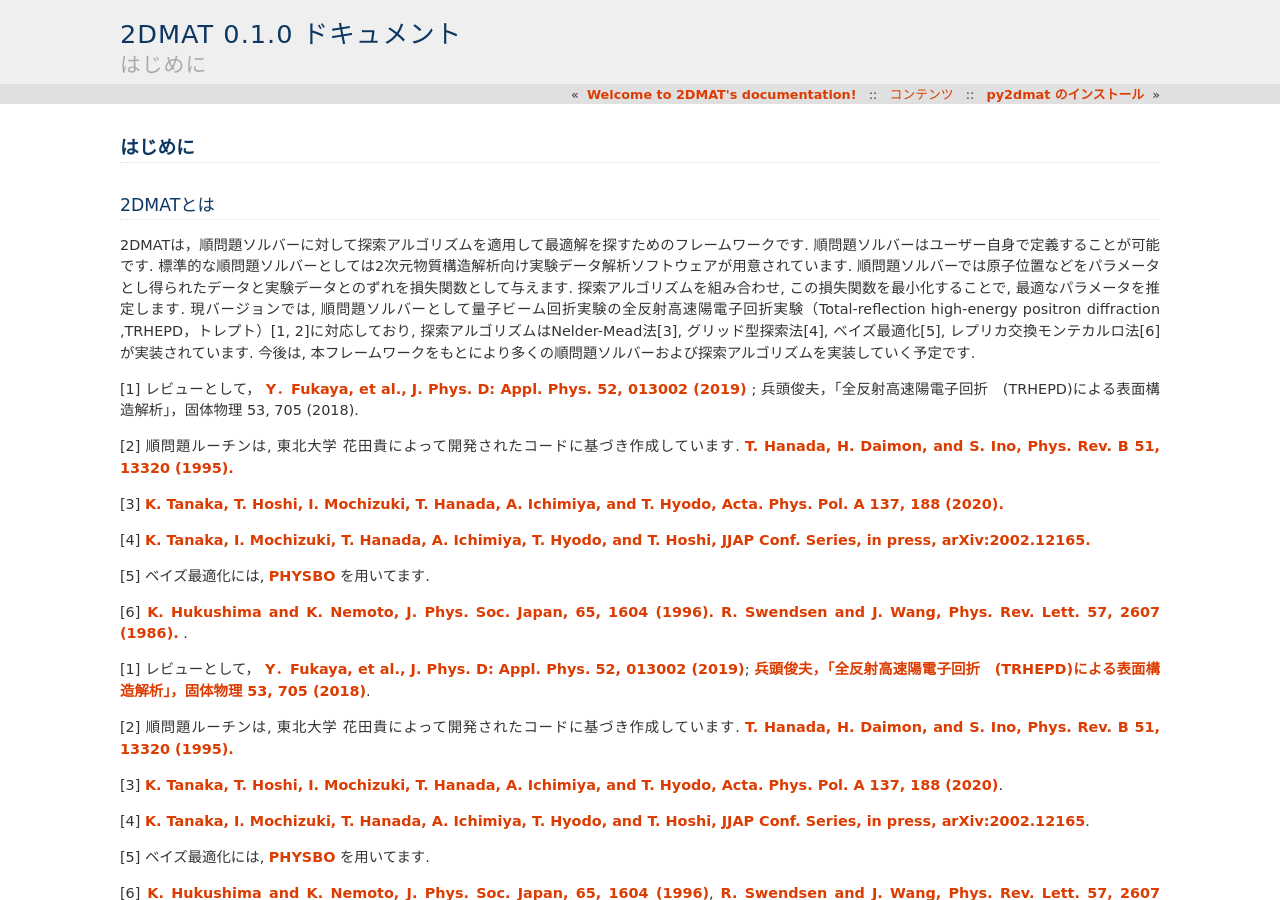
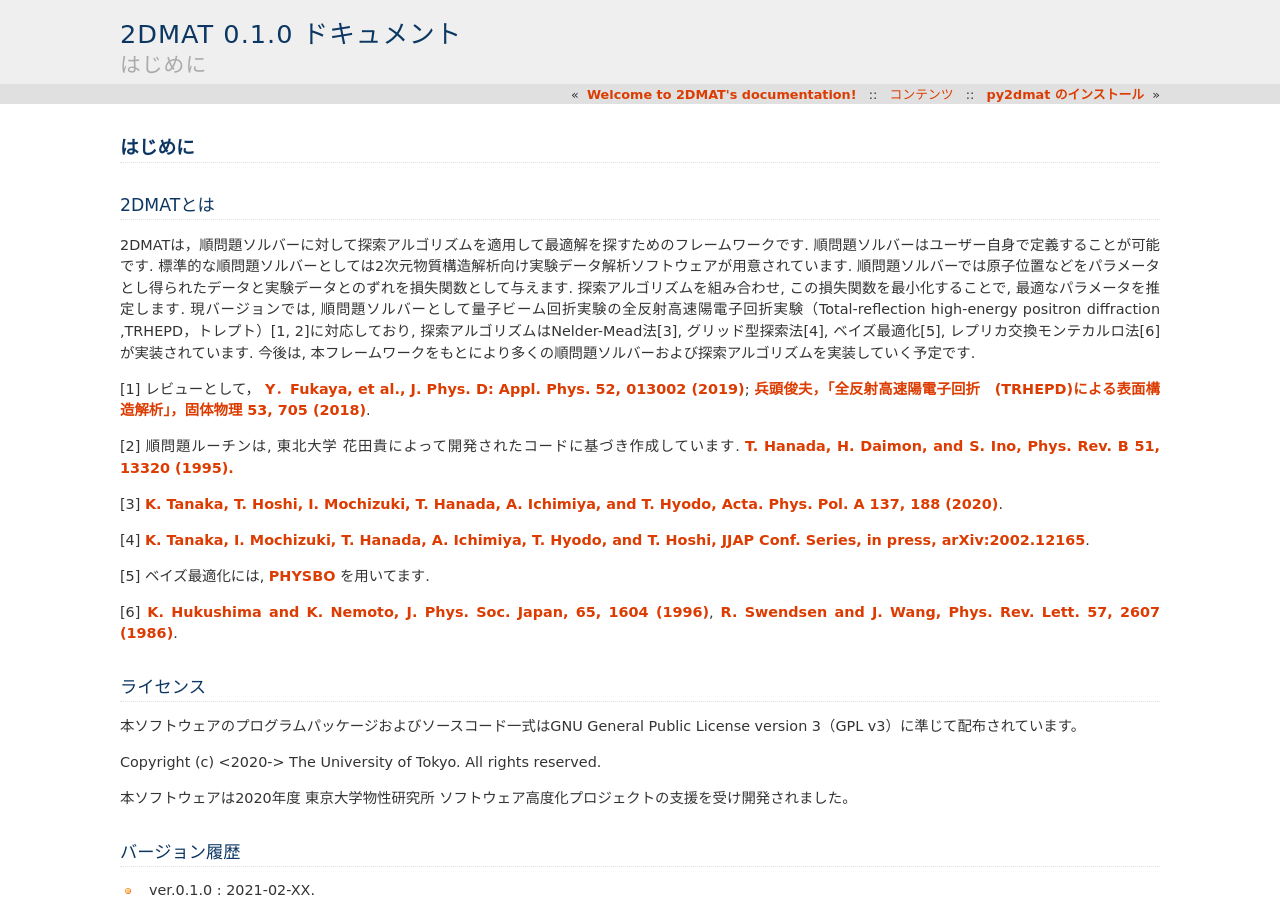
Before and after one commit to issp-center-dev/2DMAT, a Sphinx documentation site: the page built from doc/ja/source/introduction.rst, in a window 1280 px wide and 900 px high. Built offline with Sphinx 7.4.7, drawn with Linux system fonts in a browser that asks for light colours.

Commit message:
update docs

```diff
--- a/doc/ja/source/introduction.rst
+++ b/doc/ja/source/introduction.rst
@@ -5,19 +5,6 @@
 ----------------------
 
 2DMATは，順問題ソルバーに対して探索アルゴリズムを適用して最適解を探すためのフレームワークです.  順問題ソルバーはユーザー自身で定義することが可能です. 標準的な順問題ソルバーとしては2次元物質構造解析向け実験データ解析ソフトウェアが用意されています. 順問題ソルバーでは原子位置などをパラメータとし得られたデータと実験データとのずれを損失関数として与えます.  探索アルゴリズムを組み合わせ, この損失関数を最小化することで, 最適なパラメータを推定します. 現バージョンでは, 順問題ソルバーとして量子ビーム回折実験の全反射高速陽電子回折実験（Total-reflection high-energy positron diffraction ,TRHEPD，トレプト）[1, 2]に対応しており,   探索アルゴリズムはNelder-Mead法[3], グリッド型探索法[4], ベイズ最適化[5], レプリカ交換モンテカルロ法[6]が実装されています. 今後は, 本フレームワークをもとにより多くの順問題ソルバーおよび探索アルゴリズムを実装していく予定です.
-
-[1] レビューとして， `Y．Fukaya, et al., J. Phys. D: Appl. Phys. 52, 013002 (2019) <https://iopscience.iop.org/article/10.1088/1361-6463/aadf14/meta>`_ ;
-兵頭俊夫，「全反射高速陽電子回折　(TRHEPD)による表面構造解析」，固体物理 53, 705 (2018).
-
-[2] 順問題ルーチンは, 東北大学 花田貴によって開発されたコードに基づき作成しています. `T. Hanada, H. Daimon, and S. Ino, Phys. Rev. B 51, 13320 (1995). <https://journals.aps.org/prb/abstract/10.1103/PhysRevB.51.13320>`_
-
-[3] `K. Tanaka, T. Hoshi, I. Mochizuki, T. Hanada, A. Ichimiya, and T. Hyodo, Acta. Phys. Pol. A 137, 188 (2020). <http://przyrbwn.icm.edu.pl/APP/PDF/137/app137z2p25.pdf>`_
-
-[4] `K. Tanaka, I. Mochizuki, T. Hanada, A. Ichimiya, T. Hyodo, and T. Hoshi, JJAP Conf. Series, in press, arXiv:2002.12165. <https://arxiv.org/abs/2002.12165>`_
-
-[5] ベイズ最適化には, `PHYSBO <https://www.pasums.issp.u-tokyo.ac.jp/physbo>`_ を用いてます.
-
-[6] `K. Hukushima and K. Nemoto, J. Phys. Soc. Japan, 65, 1604 (1996). <https://journals.jps.jp/doi/10.1143/JPSJ.65.1604>`_  `R. Swendsen and J. Wang, Phys. Rev. Lett. 57, 2607 (1986). <https://journals.aps.org/prl/abstract/10.1103/PhysRevLett.57.2607>`_ .
 
 [1] レビューとして， `Y．Fukaya, et al., J. Phys. D: Appl. Phys. 52, 013002 (2019) <https://iopscience.iop.org/article/10.1088/1361-6463/aadf14>`_;
 `兵頭俊夫，「全反射高速陽電子回折　(TRHEPD)による表面構造解析」，固体物理 53, 705 (2018) <https://www.agne.co.jp/kotaibutsuri/kota1053.htm>`_.
--- a/doc/ja/source/start.rst
+++ b/doc/ja/source/start.rst
@@ -22,7 +22,7 @@
 
 下記に示す方法で、 ``py2dmat`` python パッケージと ``py2dmat`` コマンドがインストールできます。
 
-- PyPI からのインストール（将来的に推奨）（まだ利用できません）
+- PyPI からのインストール（推奨）
 
     - ``python3 -m pip install py2dmat``
 
@@ -51,8 +51,6 @@
 アンインストール
 ~~~~~~~~~~~~~~~~~~~~~~~~
 
-（PyPI に登録後は以下が可能）
-
 .. code-block:: bash
 
     $ python3 -m pip uninstall py2dmat
```
Also changed, not shown: README.md (+2 -0 lines).
